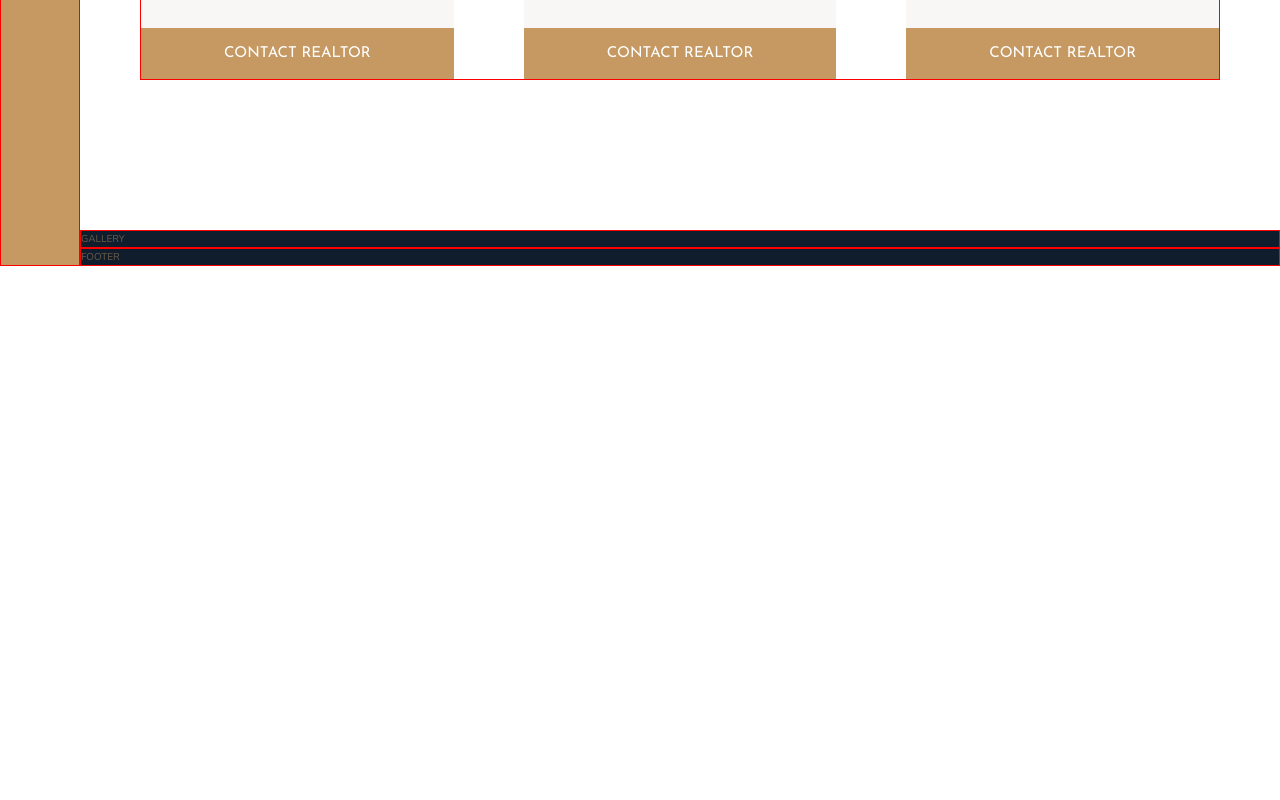
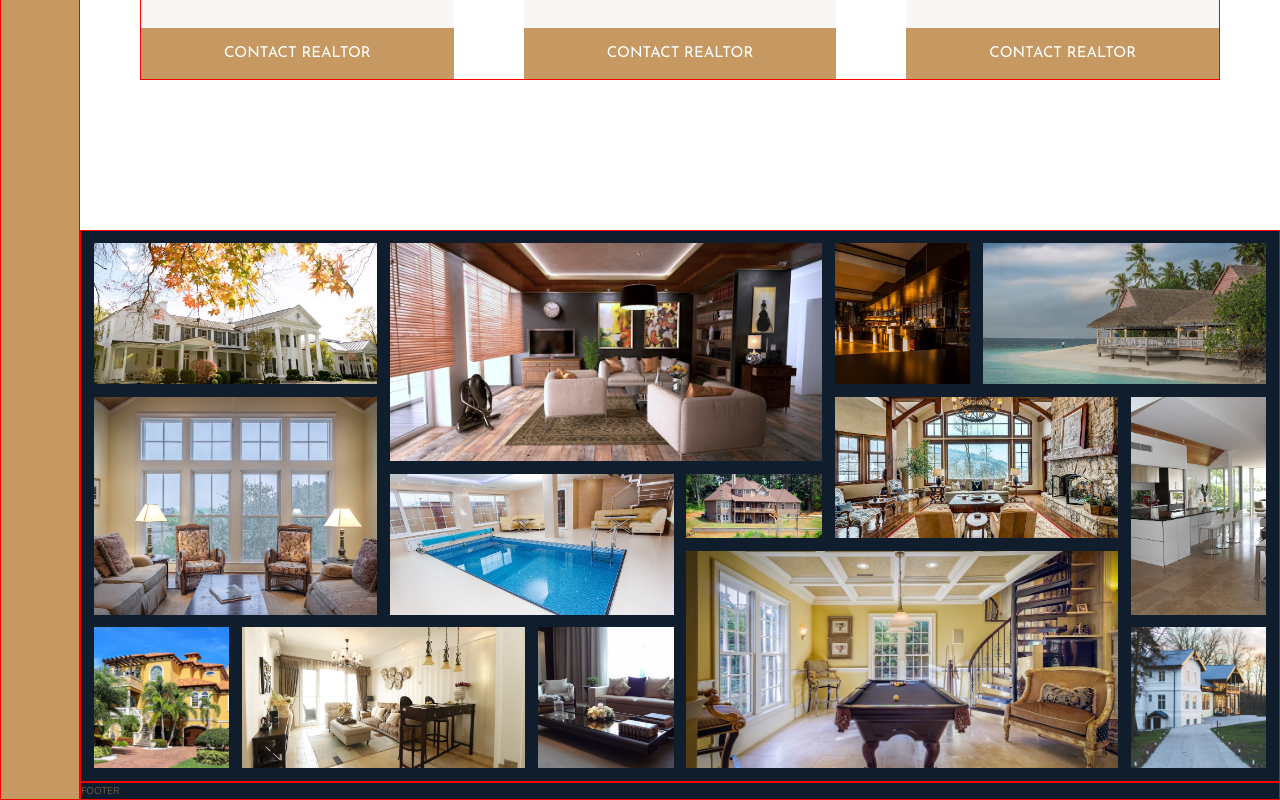
Before and after one commit to Kub0t/adv-css-nexter, a website: page index.html in a window 1280 px wide. Shown: the part 2733-3533 px from the top of the page. Before the commit the page ends 2999 px from the top, so only its background shows below. Drawn offline with nearby package versions, Linux system fonts and the light colour scheme.

Commit message:
complete gallery section

```diff
--- a/index.html
+++ b/index.html
@@ -292,7 +292,22 @@
 
         </section>
         <section class="gallery">
-            GALLERY
+
+               <figure class="gallery__item gallery__item--1"><img src="img/gal-1.jpeg" alt="gallery image 1" class="gallery__image"></figure>
+               <figure class="gallery__item gallery__item--2"><img src="img/gal-2.jpeg" alt="gallery image 2" class="gallery__image"></figure>
+               <figure class="gallery__item gallery__item--3"><img src="img/gal-3.jpeg" alt="gallery image 3" class="gallery__image"></figure>
+               <figure class="gallery__item gallery__item--4"><img src="img/gal-4.jpeg" alt="gallery image 4" class="gallery__image"></figure>
+               <figure class="gallery__item gallery__item--5"><img src="img/gal-5.jpeg" alt="gallery image 5" class="gallery__image"></figure>
+               <figure class="gallery__item gallery__item--6"><img src="img/gal-6.jpeg" alt="gallery image 6" class="gallery__image"></figure>
+               <figure class="gallery__item gallery__item--7"><img src="img/gal-7.jpeg" alt="gallery image 7" class="gallery__image"></figure>
+               <figure class="gallery__item gallery__item--8"><img src="img/gal-8.jpeg" alt="gallery image 8" class="gallery__image"></figure>
+               <figure class="gallery__item gallery__item--9"><img src="img/gal-9.jpeg" alt="gallery image 9" class="gallery__image"></figure>
+               <figure class="gallery__item gallery__item--10"><img src="img/gal-10.jpeg" alt="gallery image 10" class="gallery__image"></figure>
+               <figure class="gallery__item gallery__item--11"><img src="img/gal-11.jpeg" alt="gallery image 11" class="gallery__image"></figure>
+               <figure class="gallery__item gallery__item--12"><img src="img/gal-12.jpeg" alt="gallery image 12" class="gallery__image"></figure>
+               <figure class="gallery__item gallery__item--13"><img src="img/gal-13.jpeg" alt="gallery image 13" class="gallery__image"></figure>
+               <figure class="gallery__item gallery__item--14"><img src="img/gal-14.jpeg" alt="gallery image 14" class="gallery__image"></figure>
+
         </section>
         <footer class="footer">
             FOOTER
--- a/sass/_gallery.scss
+++ b/sass/_gallery.scss
@@ -1,4 +1,76 @@
 .gallery {
     background-color: $color-secondary;
     grid-column: full-start / full-end;
+
+    display: grid;
+    grid-template-columns: repeat(8, 1fr);
+    grid-template-rows: repeat(7, 5vw);
+    gap: 1vw;   // alt. 1.5rem;
+    padding: 1vw;    // alt. 1.5rem;
+
+    &__item {
+        &--1{
+            grid-row: 1 / span 2;
+            grid-column: 1 / span 2;
+        }
+        &--2{
+            grid-row: 1 / span 3;
+            grid-column: 3 / span 3;
+        }
+        &--3{
+            grid-row: 1 / span 2;
+            grid-column: 6 / span 1;
+        }
+        &--4{
+            grid-row: 1 / span 2;
+            grid-column: 7 / span 2;
+        }
+        &--5{
+            grid-row: 3 / span 3;
+            grid-column: 1 / span 2;
+        }
+        &--6{
+            grid-row: 4 / span 2;
+            grid-column: 3 / span 2;
+        }
+        &--7{
+            grid-row: 4;
+            grid-column: 5;
+        }
+        &--8{
+            grid-row: 3 / span 2;
+            grid-column: 6 / span 2;
+        }
+        &--9{
+            grid-row: 3 / span 3;
+            grid-column: 8 / span 1;
+        }
+        &--10{
+            grid-row: 6 / span 2;
+            grid-column: 1 / span 1;
+        }
+        &--11{
+            grid-row: 6 / span 2;
+            grid-column: 2 / span 2;
+        }
+        &--12{
+            grid-row: 6 / span 2;
+            grid-column: 4 / span 1;
+        }
+        &--13{
+            grid-row: 5 / span 3;
+            grid-column: 5 / span 3;
+        }
+        &--14{
+            grid-row: 6 / span 2;
+            grid-column: 8;
+        }
+    }
+
+    &__image {
+        width: 100%;
+        height: 100%;
+        // display: block;
+        object-fit: cover;
+    }
 }
```
Also changed, not shown: css/style.css.
